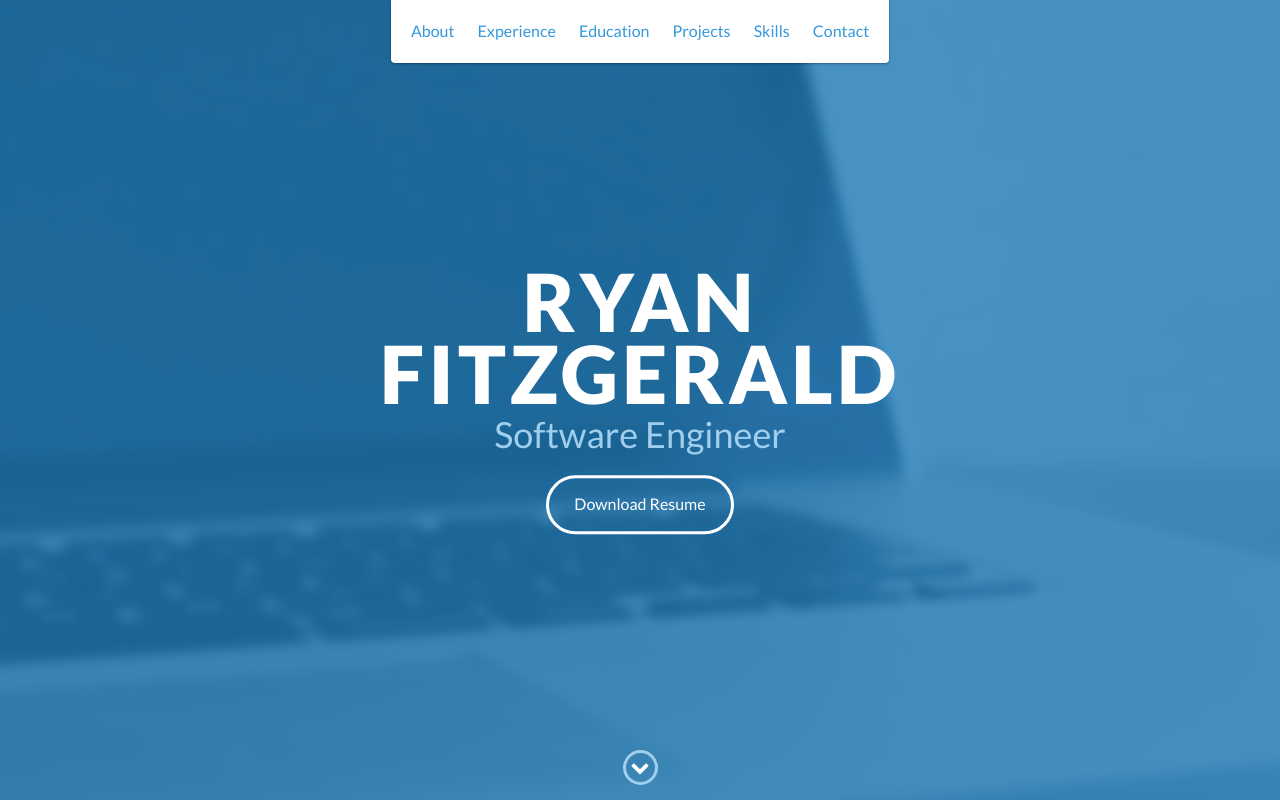
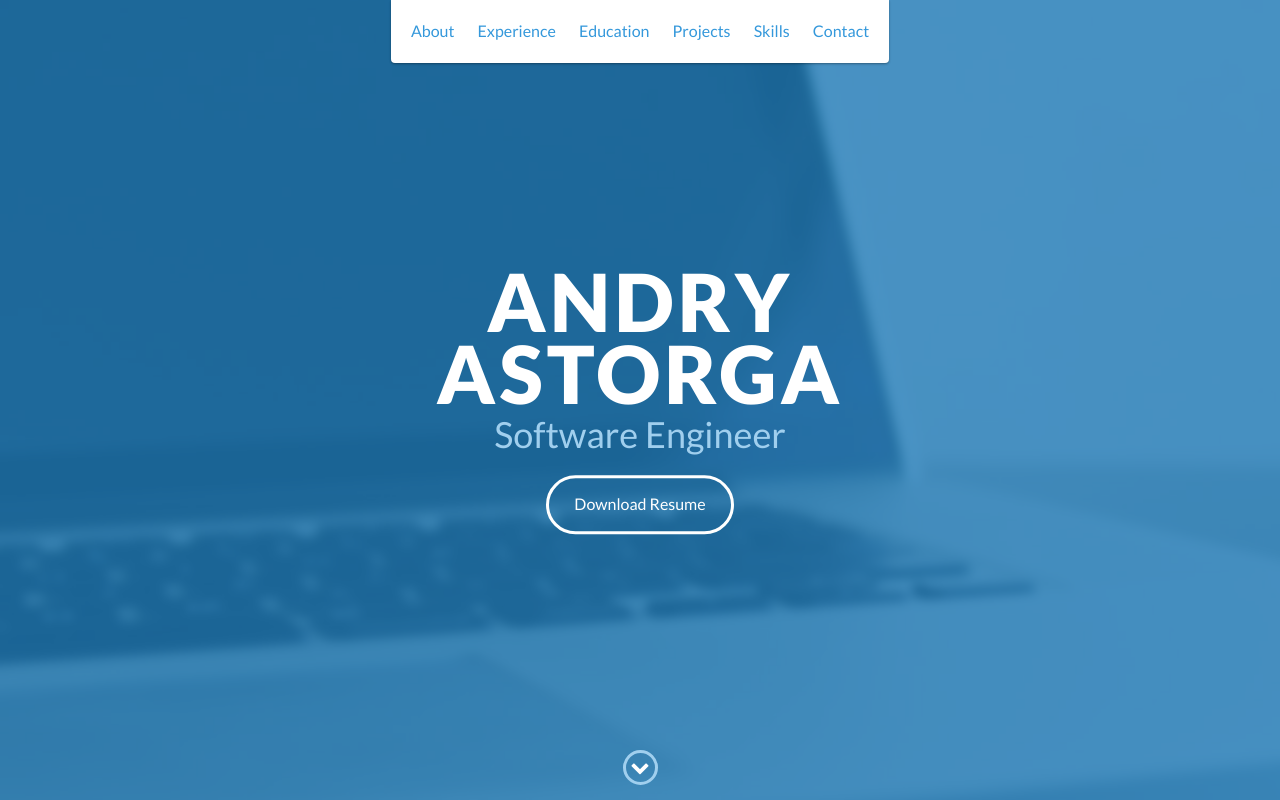
Before and after one commit to Andry20021/Andry20021.github.io, a website: page index.html in a window 1280 px wide. Shown: the top 800 px of the page. Drawn offline with nearby package versions, Linux system fonts and the light colour scheme; files whose address does not match are found by name.

Commit message:
Changed name
Changed template name to my name

```diff
--- a/index.html
+++ b/index.html
@@ -48,7 +48,7 @@
 
     <div id="lead">
         <div id="lead-content">
-            <h1>Ryan Fitzgerald</h1>
+            <h1>Andry Astorga</h1>
             <h2>Software Engineer</h2>
             <a href="#" class="btn-rounded-white">Download Resume</a>
         </div>
```
